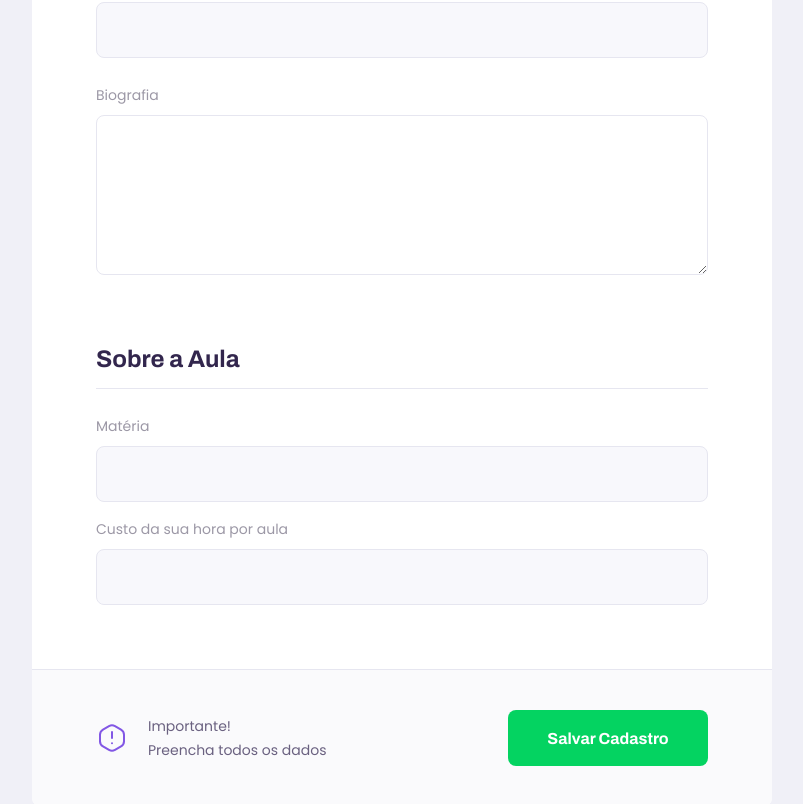
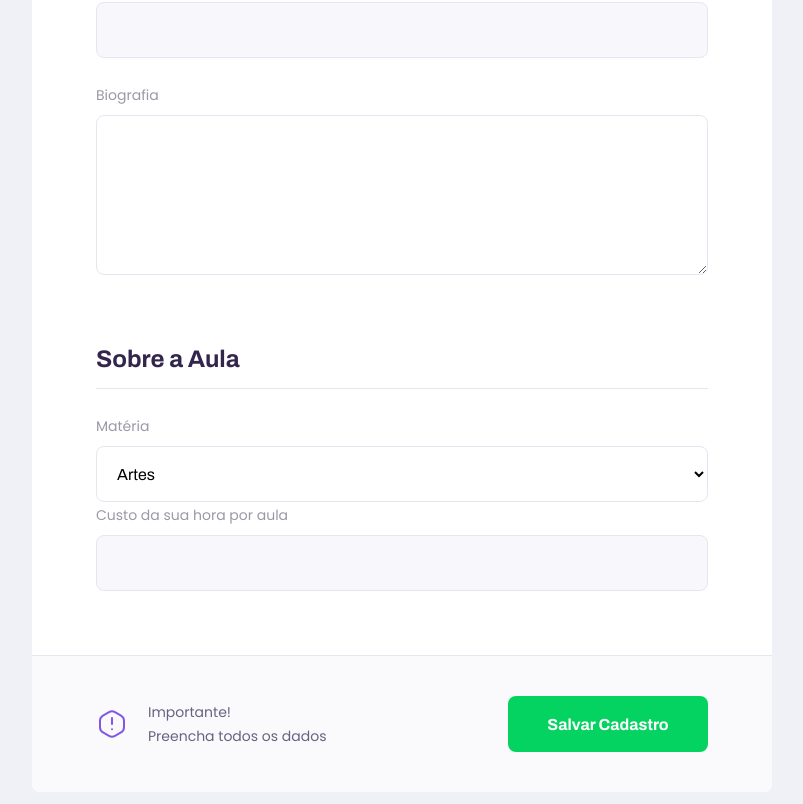
Before and after one commit to Johnbrow10/nextlevelweek_2, a React (Create React App) app: page /give-classes in a window 1280 px wide. Shown: the part 676-1480 px from the top of the page, without its empty margins (238-1041 px from the left). Built offline with nearby package versions, Linux system fonts and the light colour scheme.

Commit message:
criação e estilização do select na pagina de cadastro do professor

```diff
--- /dev/null
+++ b/src/components/select/index.tsx
@@ -0,0 +1,32 @@
+import React, {SelectHTMLAttributes} from 'react';
+
+import './styles.css';
+
+interface SelectProps extends SelectHTMLAttributes<HTMLSelectElement> {
+    label: string;
+    name: string;
+    options: Array<{
+        value: string;
+        label: string;
+    }>;
+}
+
+const Select:React.FC<SelectProps> = ({label, name, options, ...rest}) => {
+    return (
+        <div className="select-block">
+            <label htmlFor={name}>{label}</label>
+            <select  id={name} {...rest}>
+
+
+                {options.map(option => {
+                    return <option
+                    key={option.value}
+                    value={option.value}>{option.label}
+                    </option>
+                })}
+            </select>
+        </div>
+    );
+}
+
+export default Select;
--- /dev/null
+++ b/src/components/select/styles.css
@@ -0,0 +1,35 @@
+.select-block {
+    position: relative;
+}
+
+.select-block + .select-block {
+    margin-top:1.4rem;
+}
+
+.select-block label {
+    font-size: 1.4rem;
+}
+
+.select-block select {
+    width: 100%;
+    height: 5.6rem;
+    margin-top: 0.8rem;
+    border-radius: 0.8rem;
+    background-color: var(--color-select-background);
+    border: 1px solid var(--color-line-in-white);
+    outline: 0;
+    padding: 0 1.6rem;
+    font: 1.6rem Archivo;
+}
+
+.select-block:focus-within::after {
+    width: calc(100% - 3.2rem);
+    height: 2px;
+    content: '';
+    background: var(--color-primary-light);
+    position: absolute;
+    left: 1.6rem;
+    right: 1.6rem;
+    bottom: 0;
+
+}
--- a/src/pages/TeacherForm/index.tsx
+++ b/src/pages/TeacherForm/index.tsx
@@ -5,6 +5,7 @@
 import './styles.css';
 import Input from '../../components/input';
 import Textarea from '../../components/Textarea';
+import Select from '../../components/select';
 
 import warningicon from '../../assets/images/icons/warning.svg';
 
@@ -23,12 +24,30 @@
                 <Input name="whatsapp" label="Whatsapp"/>
                 <Textarea name="bio" label="Biografia"/>
 
+
             </fieldset>
 
             <fieldset>
                 <legend>Sobre a Aula</legend>
-                <Input name="subject" label="Matéria"/>
+                <Select
+                name="subject"
+                label="Matéria"
+                options={[
+                    {value: 'Artes',label: 'Artes'},
+                    {value: 'Biologia',label: 'biologia'},
+                    {value: 'Ciências',label: 'Ciências'},
+                    {value: 'Educação Física',label: 'Educação Física'},
+                    {value: 'Física',label: 'Física'},
+                    {value: 'Geografia',label: 'Geografia'},
+                    {value: 'Matemática',label: 'Matemática'},
+                    {value: 'Português',label: 'Português'},
+                    {value: 'Química',label: 'Química'},
+                ]}
+
+                />
+
                 <Input name="cost" label="Custo da sua hora por aula"/>
+
             </fieldset>
 
             <footer>
--- a/src/pages/TeacherForm/styles.css
+++ b/src/pages/TeacherForm/styles.css
@@ -39,6 +39,10 @@
 }
 
 #page-teacher-form main fieldset .input-block + .textarea-block {
+    margin-top: 2.4rem;
+}
+
+#page-teacher-form main fieldset .seelec-block + .input-block {
     margin-top: 2.4rem;
 }
 
```
